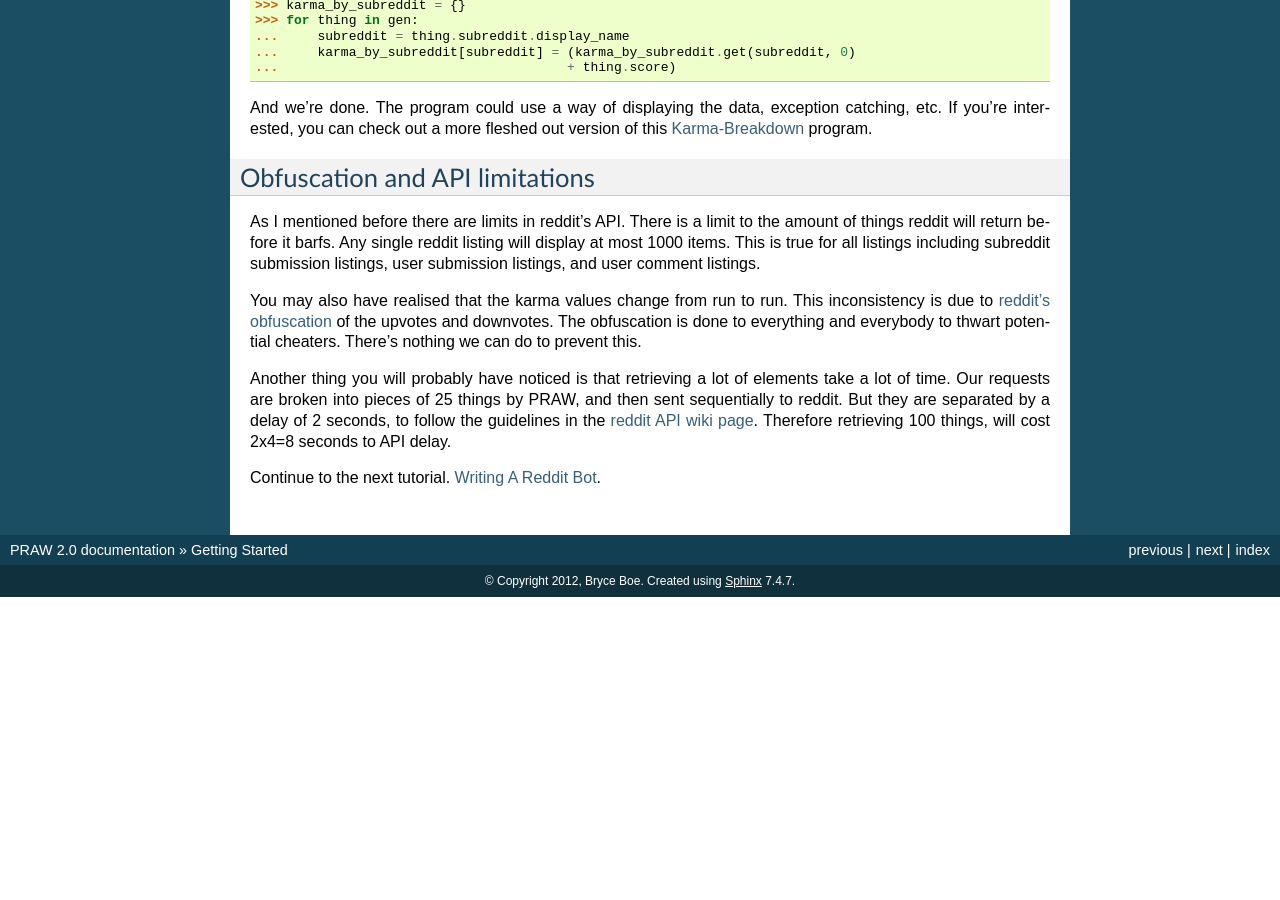
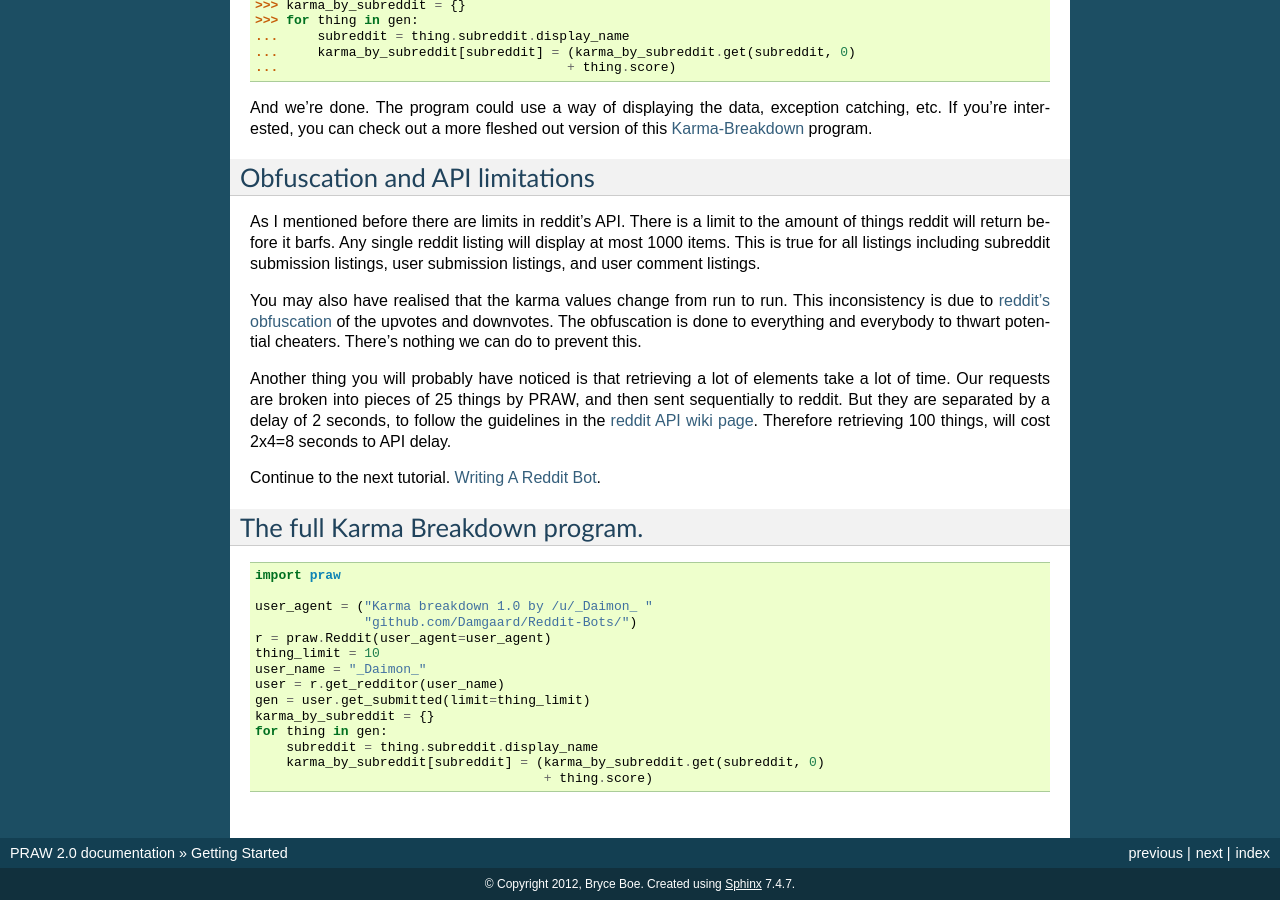
Before and after one commit to praw-dev/praw, a Sphinx documentation site: the page built from docs/pages/getting_started.rst, in a window 1280 px wide and 900 px high, scrolled down 1508 px. Built offline with Sphinx 7.4.7, drawn with Linux system fonts in a browser that asks for light colours; before the commit the page ends 2105 px from its top, so only the background shows below that; some of the changed text lies outside the part shown.

Commit message:
Add full karma program to getting_started.

```diff
--- a/docs/pages/getting_started.rst
+++ b/docs/pages/getting_started.rst
@@ -135,3 +135,23 @@ delay of 2 seconds, to follow the guidelines in the `reddit API wiki page
 will cost 2x4=8 seconds to API delay.
 
 Continue to the next tutorial. :ref:`writing_a_bot`.
+
+The full Karma Breakdown program.
+---------------------------------
+
+.. code-block:: python
+
+    import praw
+
+    user_agent = ("Karma breakdown 1.0 by /u/_Daimon_ "
+                  "github.com/Damgaard/Reddit-Bots/")
+    r = praw.Reddit(user_agent=user_agent)
+    thing_limit = 10
+    user_name = "_Daimon_"
+    user = r.get_redditor(user_name)
+    gen = user.get_submitted(limit=thing_limit)
+    karma_by_subreddit = {}
+    for thing in gen:
+        subreddit = thing.subreddit.display_name
+        karma_by_subreddit[subreddit] = (karma_by_subreddit.get(subreddit, 0)
+                                         + thing.score)
```
